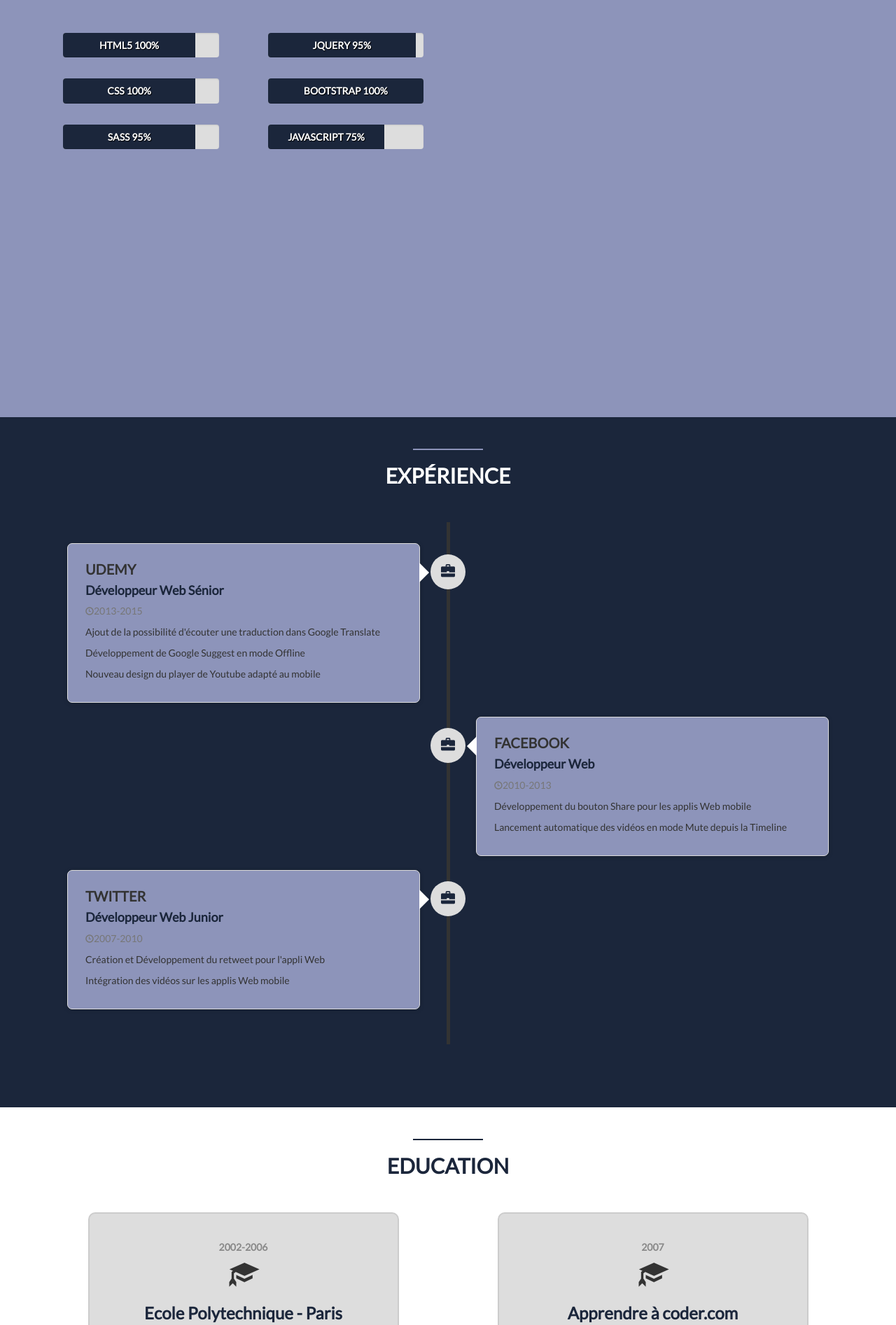
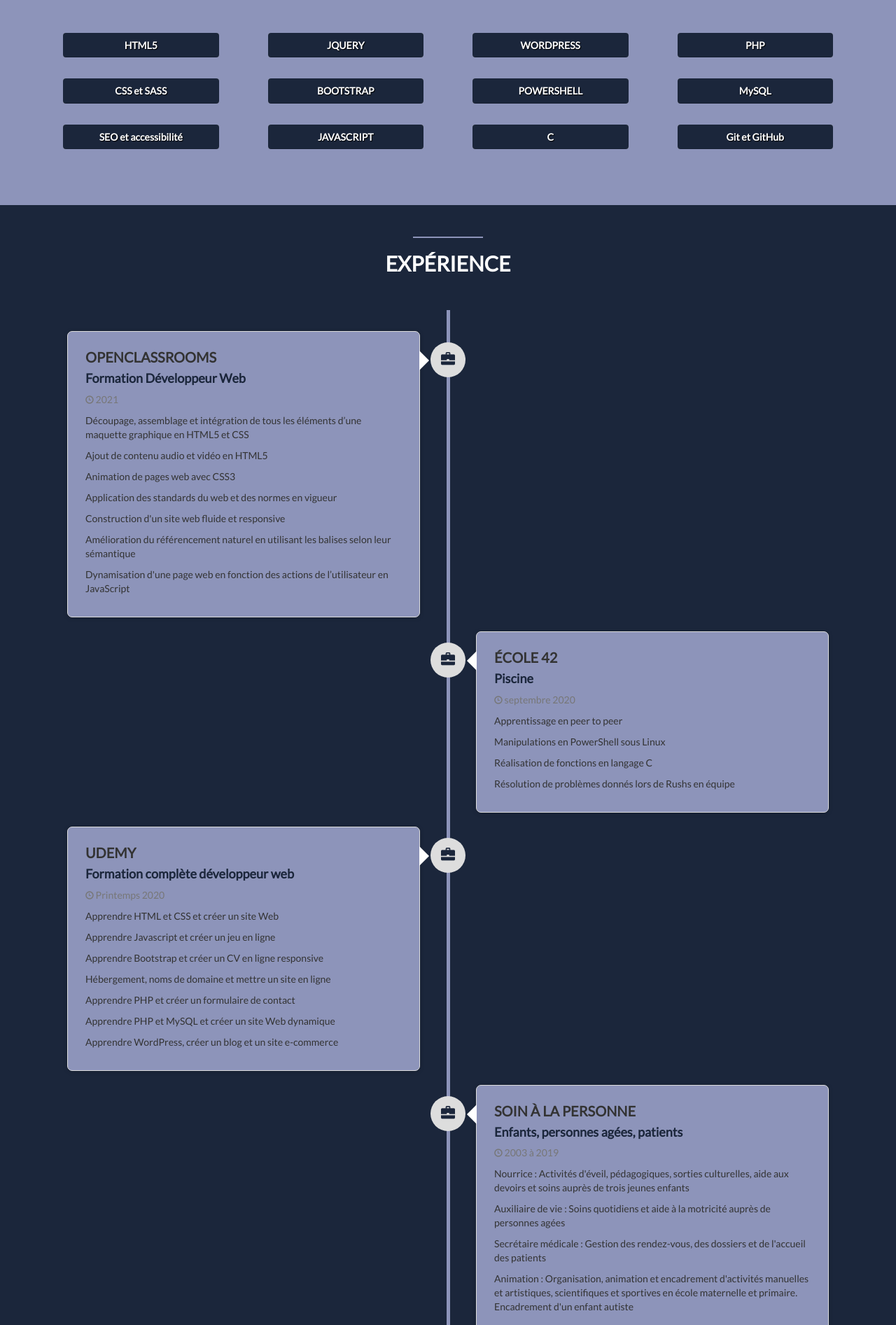
Before and after one commit to Katastrophia/CV-Kayna-Smelty, a plain HTML site: page index.html in a window 1280 px wide. Shown: the part 760-2653 px from the top of the page at 70% size. Drawn offline with nearby package versions, Linux system fonts and the light colour scheme; a script that the page names is missing.

Commit message:
maj skills

```diff
--- a/css/styles.css
+++ b/css/styles.css
@@ -85,12 +85,13 @@ ul, ol{
   padding-top: 10px;
 }
 #about .heading h3{
-  color: #000;
+  color: #8d94ba;
 }
 .button1{
   font-weight: bold;
   text-transform: uppercase;
   color: white;
+  background-color: #1b263b;
   border: 1px solid white;
   display: inline-block;
   margin-top: 20px;
@@ -124,7 +125,9 @@ text-decoration: none;
 #skills .progress-bar{
   text-shadow: 1px 1px 1px #000;
 }
-
+#skills .container .row div > div:last-child{
+  margin-bottom : 0px;
+}
 
 
 /*EXPERIENCE*/
@@ -144,7 +147,7 @@ text-decoration: none;
   position: absolute;
   content: "";
   width: 5px;
-  background: #333;
+  background: #8d94ba;
   left: 50%;
   margin-left: -2.5px;
 }
@@ -219,6 +222,19 @@ text-decoration: none;
 .timeline-heading h4{
   color: #1B263B;
 }
+.carousel {
+    position: relative;
+    justify-content: center;
+    display: flex;
+}
+.carousel-inner {
+    position: relative;
+    justify-content: center;
+    width: 80%;
+    overflow: hidden;
+    display: flex;
+}
+
 
 /*@media (max-width:768px){
   .left-panel{
@@ -345,8 +361,9 @@ footer h5{
 
 /* MEDIA */
 @media (max-width:768px){
+
   .timeline:before{
-  left: 30px;
+   left: 30px;
   }
   .timeline li .timeline-badge{
     left: 20px;
--- a/index.html
+++ b/index.html
@@ -55,58 +55,73 @@
       </div>
       <div class="container">
         <div class="row">
-          <div class="col-md-3">
+          <div class="col-md-3 col-sm-6">
             <div class="progress">
-              <div class="progress-bar" role='progressbar' aria-valuenow='100' aria-valuemin='0' aria-valuemax='100' style='width:85%'>
-                  <h5>HTML5 100%</h5>
-              </div>
-            </div>
-            <div class="progress">
-              <div class="progress-bar" role='progressbar' aria-valuenow='100' aria-valuemin='0' aria-valuemax='100' style='width:85%'>
-                <h5>CSS 100%</h5>
-              </div>
-            </div>
-            <div class="progress">
-              <div class="progress-bar" role='progressbar' aria-valuenow='95' aria-valuemin='0' aria-valuemax='100' style='width:85%'>
-                <h5>SASS 95%</h5>
-              </div>
-            </div>
-          </div>
-
-          <div class="col-md-3">
-            <div class="progress">
-              <div class="progress-bar" role='progressbar' aria-valuenow='95' aria-valuemin='0' aria-valuemax='100' style='width:95%'>
-                <h5>JQUERY 95%</h5>
+              <div class="progress-bar" role='progressbar' aria-valuenow='100' aria-valuemin='0' aria-valuemax='100' style='width:100%'>
+                  <h5>HTML5</h5>
               </div>
             </div>
             <div class="progress">
               <div class="progress-bar" role='progressbar' aria-valuenow='100' aria-valuemin='0' aria-valuemax='100' style='width:100%'>
-                <h5>BOOTSTRAP 100%</h5>
+                <h5>CSS et SASS</h5>
               </div>
             </div>
             <div class="progress">
-              <div class="progress-bar" role='progressbar' aria-valuenow='75' aria-valuemin='0' aria-valuemax='100' style='width:75%'>
-                <h5>JAVASCRIPT 75%</h5>
+              <div class="progress-bar" role='progressbar' aria-valuenow='100' aria-valuemin='0' aria-valuemax='100' style='width:100%'>
+                <h5>SEO et accessibilité</h5>
               </div>
             </div>
-
-            <div class="col-md-3">
+          </div>
+          <div class="col-md-3 col-sm-6">
             <div class="progress">
-                <div class="progress-bar" role='progressbar' aria-valuenow='90' aria-valuemin='0' aria-valuemax='100' style='width:95%'>
-                  <h5>WORDPRESS 90%</h5>
+              <div class="progress-bar" role='progressbar' aria-valuenow='100' aria-valuemin='0' aria-valuemax='100' style='width:100%'>
+                <h5>JQUERY</h5>
               </div>
             </div>
             <div class="progress">
-                <div class="progress-bar" role='progressbar' aria-valuenow='90' aria-valuemin='0' aria-valuemax='100' style='width:100%'>
-                  <h5>POWERSHELL 90%</h5>
+              <div class="progress-bar" role='progressbar' aria-valuenow='100' aria-valuemin='0' aria-valuemax='100' style='width:100%'>
+                <h5>BOOTSTRAP</h5>
               </div>
             </div>
             <div class="progress">
-                <div class="progress-bar" role='progressbar' aria-valuenow='25' aria-valuemin='0' aria-valuemax='100' style='width:75%'>
-                  <h5>C 25%</h5>
+              <div class="progress-bar" role='progressbar' aria-valuenow='100' aria-valuemin='0' aria-valuemax='100' style='width:100%'>
+                <h5>JAVASCRIPT</h5>
               </div>
             </div>
-
+          </div>
+          <div class="col-md-3 col-sm-6">
+            <div class="progress">
+              <div class="progress-bar" role='progressbar' aria-valuenow='100' aria-valuemin='0' aria-valuemax='100' style='width:100%'>
+                <h5>WORDPRESS</h5>
+              </div>
+            </div>
+            <div class="progress">
+              <div class="progress-bar" role='progressbar' aria-valuenow='100' aria-valuemin='0' aria-valuemax='100' style='width:100%'>
+                <h5>POWERSHELL</h5>
+              </div>
+            </div>
+            <div class="progress">
+              <div class="progress-bar" role='progressbar' aria-valuenow='100' aria-valuemin='0' aria-valuemax='100' style='width:100%'>
+                <h5>C</h5>
+              </div>
+            </div>
+          </div>
+          <div class="col-md-3 col-sm-6">
+            <div class="progress">
+              <div class="progress-bar" role='progressbar' aria-valuenow='100' aria-valuemin='0' aria-valuemax='100' style='width:100%'>
+                <h5>PHP</h5>
+              </div>
+            </div>
+            <div class="progress">
+              <div class="progress-bar" role='progressbar' aria-valuenow='100' aria-valuemin='0' aria-valuemax='100' style='width:100%'>
+                <h5>MySQL</h5>
+              </div>
+            </div>
+            <div class="progress">
+              <div class="progress-bar" role='progressbar' aria-valuenow='100' aria-valuemin='0' aria-valuemax='100' style='width:100%'>
+                <h5>Git et GitHub</h5>
+              </div>
+            </div>
           </div>
         </div>
       </div>
@@ -125,14 +140,18 @@
                       <div class="timeline-panel-container"><!--classe ajoutée pour le @media : left-panel-->
                         <div class="timeline-panel">
                           <div class="timeline-heading">
-                            <h3>UDEMY</h3>
-                            <h4>Développeur Web Sénior</h4>
-                            <p class='text-muted'><small class='glyphicon glyphicon-time' aria-hidden="true"></small>2013-2015</p>
+                            <h3>OPENCLASSROOMS</h3>
+                            <h4>Formation Développeur Web</h4>
+                            <p class='text-muted'><small class='glyphicon glyphicon-time' aria-hidden="true"></small> 2021</p>
                           </div>
                           <div class="timeline-body">
-                            <p>Ajout de la possibilité d'écouter une traduction dans Google Translate</p>
-                            <p>Développement de Google Suggest en mode Offline</p>
-                            <p>Nouveau design du player de Youtube adapté au mobile</p>
+                            <p>Découpage, assemblage et intégration de tous les éléments d’une maquette graphique en HTML5 et CSS</p>
+                            <p>Ajout de contenu audio et vidéo en HTML5</p>
+                            <p>Animation de pages web avec CSS3</p>
+                            <p>Application des standards du web et des normes en vigueur</p>
+                            <p>Construction d'un site web fluide et responsive</p>
+                            <p>Amélioration du référencement naturel en utilisant les balises selon leur sémantique</p>
+                            <p>Dynamisation d'une page web en fonction des actions de l’utilisateur en JavaScript</p>
                           </div>
                         </div>
                       </div>
@@ -144,13 +163,15 @@
                       <div class="timeline-panel-container-inverted">
                         <div class="timeline-panel">
                           <div class="timeline-heading">
-                            <h3>FACEBOOK</h3>
-                            <h4>Développeur Web</h4>
-                            <p class='text-muted'><small class='glyphicon glyphicon-time' aria-hidden="true"></small>2010-2013</p>
+                            <h3>ÉCOLE 42</h3>
+                            <h4>Piscine</h4>
+                            <p class='text-muted'><small class='glyphicon glyphicon-time' aria-hidden="true"></small> septembre 2020</p>
                           </div>
                           <div class="timeline-body">
-                            <p>Développement du bouton Share pour les applis Web mobile</p>
-                            <p>Lancement automatique des vidéos en mode Mute depuis la Timeline</p>
+                            <p>Apprentissage en peer to peer</p>
+                            <p>Manipulations en PowerShell sous Linux</p>
+                            <p>Réalisation de fonctions en langage C</p>
+                            <p>Résolution de problèmes donnés lors de Rushs en équipe</p>
                           </div>
                         </div>
                       </div>
@@ -162,13 +183,38 @@
                       <div class="timeline-panel-container left-panel">
                         <div class="timeline-panel">
                           <div class="timeline-heading">
-                            <h3>TWITTER</h3>
-                            <h4>Développeur Web Junior</h4>
-                            <p class='text-muted'><small class='glyphicon glyphicon-time' aria-hidden="true"></small>2007-2010</p>
+                            <h3>UDEMY</h3>
+                            <h4>Formation complète développeur web</h4>
+                            <p class='text-muted'><small class='glyphicon glyphicon-time' aria-hidden="true"></small> Printemps 2020</p>
                           </div>
                           <div class="timeline-body">
-                            <p>Création et Développement du retweet pour l'appli Web</p>
-                            <p>Intégration des vidéos sur les applis Web mobile</p>
+                            <p>Apprendre HTML et CSS et créer un site Web</p>
+                            <p>Apprendre Javascript et créer un jeu en ligne</p>
+                            <p>Apprendre Bootstrap et créer un CV en ligne responsive</p>
+                            <p>Hébergement, noms de domaine et mettre un site en ligne</p>
+                            <p>Apprendre PHP et créer un formulaire de contact</p>
+                            <p>Apprendre PHP et MySQL et créer un site Web dynamique</p>
+                            <p>Apprendre WordPress, créer un blog et un site e-commerce</p>
+                          </div>
+                        </div>
+                      </div>
+                  </li>
+                  <li>
+                    <div class="timeline-badge">
+                      <span class="glyphicon glyphicon-briefcase" aria-hidden="true"></span>
+                    </div>
+                      <div class="timeline-panel-container-inverted">
+                        <div class="timeline-panel">
+                          <div class="timeline-heading">
+                            <h3>SOIN À LA PERSONNE</h3>
+                            <h4>Enfants, personnes agées, patients</h4>
+                            <p class='text-muted'><small class='glyphicon glyphicon-time' aria-hidden="true"></small> 2003 à 2019</p>
+                          </div>
+                          <div class="timeline-body">
+                            <p>Nourrice : Activités d'éveil, pédagogiques, sorties culturelles, aide aux devoirs et soins auprès de trois jeunes enfants</p>
+                            <p>Auxiliaire de vie : Soins quotidiens et aide à la motricité auprès de personnes agées</p>
+                            <p>Secrétaire médicale : Gestion des rendez-vous, des dossiers et de l'accueil des patients</p>
+                            <p>Animation : Organisation, animation et encadrement d'activités manuelles et artistiques, scientifiques et sportives en école maternelle et primaire. Encadrement d'un enfant autiste</p>
                           </div>
                         </div>
                       </div>
@@ -181,29 +227,31 @@
         <div class="container">
           <div class="red-divider"></div>
           <div class='heading'>
-            <h2>Education</h2>
+            <h2>Éducation</h2>
           </div>
           <div class="row">
             <div class="col-sm-6">
               <div class="education-block">
-                <h5>2002-2006</h5>
+                <h5>2009</h5>
                 <span class='glyphicon glyphicon-education'></span>
-                <h3>Ecole Polytechnique - Paris</h3>
-                <h4>Diplôme d'ingénieur informatique</h4>
+                <h3>DAEU B</h3>
+                <h4>Diplôme d'accès aux études universitaires</h4>
                 <div class="red-divider"></div>
-                <p>Intelligence Artificelle</p>
-                <p>Système d'information</p>
+                <p>Équivalent au baccalauréat section scientifique</p>
+                <p>Option Science de la Vie et de la Terre</p>
+
               </div>
             </div>
             <div class="col-sm-6">
               <div class="education-block">
-                <h5>2007</h5>
+                <h5>2002</h5>
                 <span class='glyphicon glyphicon-education'></span>
-                <h3>Apprendre à coder.com</h3>
-                <h4>Formation online "Développeur Web"</h4>
+                <h3>BEP CSS</h3>
+                <h4>Carrières Sanitaires et Sociales</h4>
                 <div class="red-divider"></div>
-                <p>HTML/CSS, Javascript, JQuery</p>
-                <p>Responsive Design</p>
+                <p>Soin à la personne dépendante ou semi-dépendante</p>
+                <p>Accueil et prise en charge de patients et des familles</p>
+                <p>Application stricte des règles de soin, de sécurité, et de confort</p>
               </div>
             </div>
           </div>
@@ -250,19 +298,25 @@
               <li data-target='#myCarousel' data-slide-to='0' class='active'></li>
               <li data-target='#myCarousel' data-slide-to='1'></li>
               <li data-target='#myCarousel' data-slide-to='2'></li>
+              <li data-target='#myCarousel' data-slide-to='3'></li>
             </ol>
             <div class="carousel-inner" role='listbox'>
               <div class="item active">
+                <h3>"J'ai accompagné Kayna dans le début de son parcours sur la formation de développeur web. Les compétences liées à l'intégration web(HTML, CSS et SEO) ont été parfaitement maîtrisées.
+                Kayna est motivée, curieuse et sérieuse dans son travail."</h3>
+                <h4>Mathieu Blondet, Graphiste - Webdesigner UI / UX - mentor OpenClassroom</h4>
+              </div>
+              <div class="item">
+                <h3>"Je lui avais dit qu'elle devait se lancer, j'avais raison."</h3>
+                <h4>Jijamik, programmeur et fondateur de Le furet codeur</h4>
+              </div>
+              <div class="item">
                 <h3>"Je pense sincèrement qu'elle a tout pour réussir : <br>
                 ça lui plait, elle est motivée et elle comprend vite"</h3>
                 <h4>Spyder, webdesigner webmaster freelance</h4>
               </div>
               <div class="item">
-                <h3>"Je lui avais dit qu'elle devait se lancer, j'avais raison."</h3>
-                <h4>Jijamik, programmeur</h4>
-              </div>
-              <div class="item">
-                <h3>"Merci Kayna de m'avoir appris à coder... Tout ça c'est grâce à toi !"</h3>
+                <h3>"Merci Kayna de m'avoir appris à coder... Tout ça c'est grâce à toi !""</h3>
                 <h4>Marc Zuckerberg, Facebook Founder and CEO</h4>
               </div>
             </div>
@@ -327,7 +381,7 @@
         <a href="#about">
           <span class='glyphicon glyphicon-chevron-up'></span>
         </a>
-        <h5>Copyright 2020 APPRENDRE-A-CODER.COM</h5>
+        <h5></h5>
       </footer>
   </body>
 </html>
```
Lines whose indentation alone changed are shown as unchanged.
